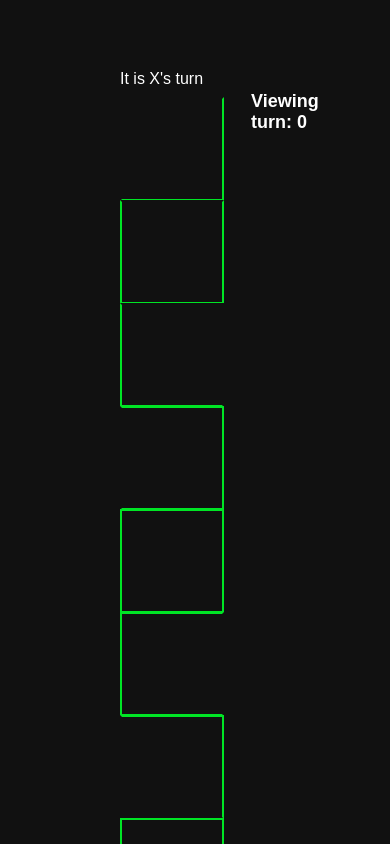
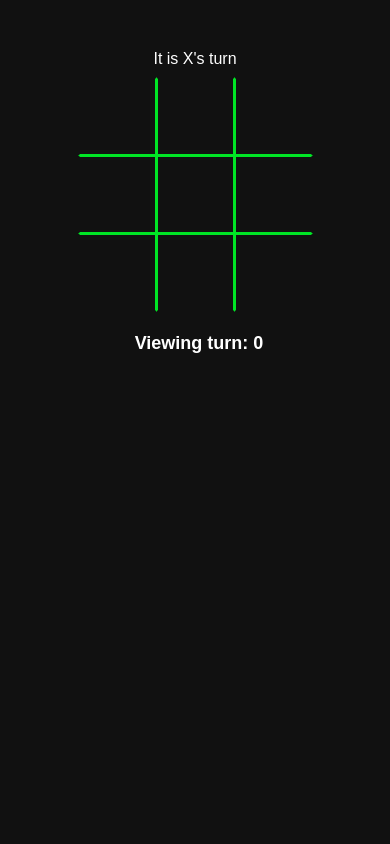
Before and after one commit to ThamasMc/react-tac-toe, a React (Create React App) app in the folder src/: page / in a window 390 px wide. Shown: the top 844 px of the page. Built offline with nearby package versions, Linux system fonts and the light colour scheme.

Commit message:
Adds responsive css

```diff
--- a/src/styles.css
+++ b/src/styles.css
@@ -159,3 +159,61 @@ body {
     background: #111
   }
 }
+
+@media (max-width: 705px) {
+  .game {
+    flex-direction: column;
+    align-items: center;
+    padding: 30px 0px;
+  }
+
+  .square {
+    width: 100px;
+    height: 100px;
+    line-height: 100px;
+  }
+
+  .status {
+    text-align: center;
+  }
+  .turn-button {
+    text-align: center;
+  }
+
+  ul {
+    padding-inline-start: 0px;
+    list-style-type: none;
+  }
+}
+
+@media (max-width: 480px) {
+  .square {
+    width: 75px;
+    height: 75px;
+    line-height: 75px;
+  }
+
+  .turn-button {
+    text-align: center;
+    padding: 5px 0px;
+  }
+}
+
+@media (max-width: 275px) {
+  .square {
+    width: 40px;
+    height: 40px;
+    line-height: 40px;
+    font-size: 36px;
+  }
+
+  li > h3 {
+    padding-left: 0px;
+  }
+}
+
+@media (max-width: 174px) {
+  .game {
+    display: none;
+  }
+}
```
